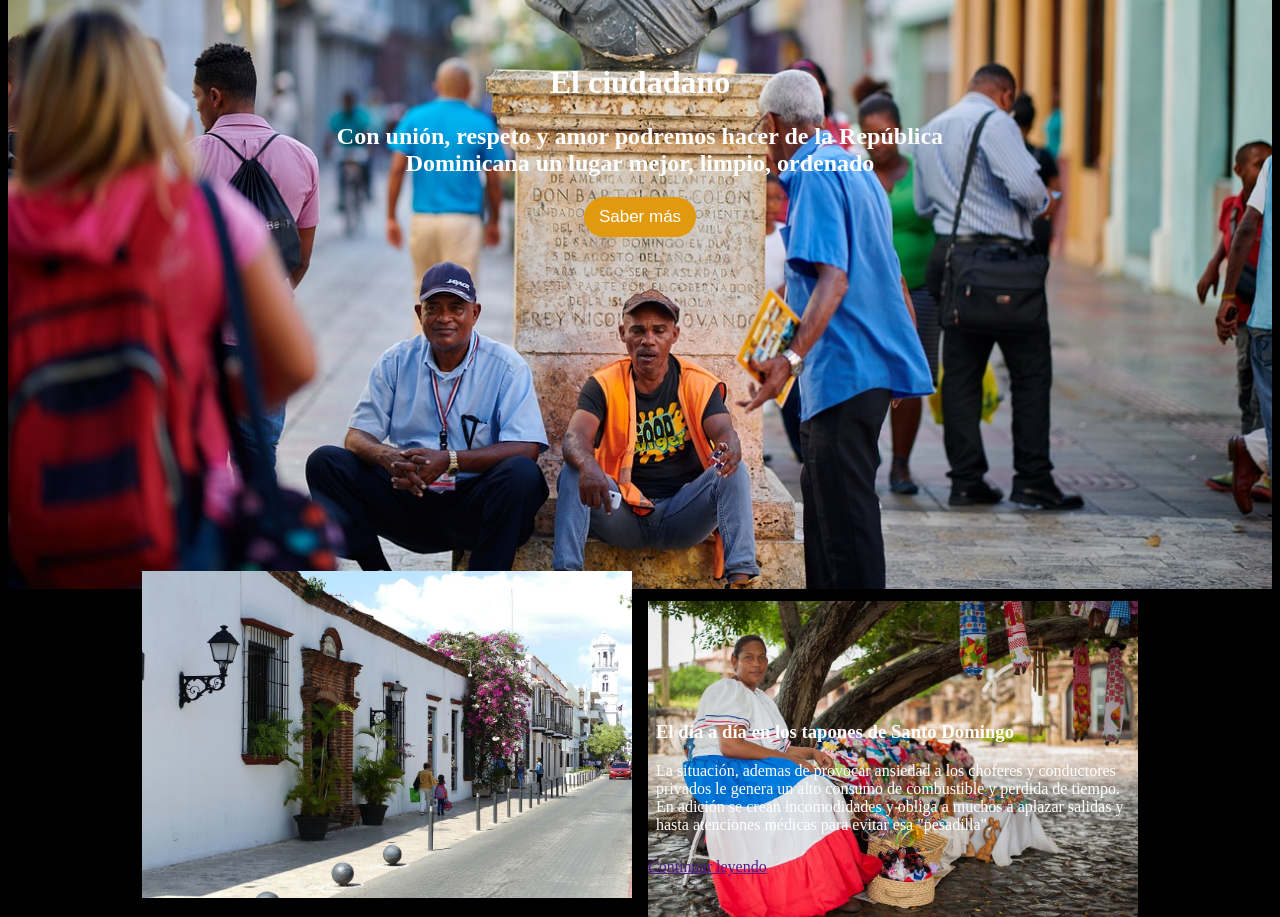
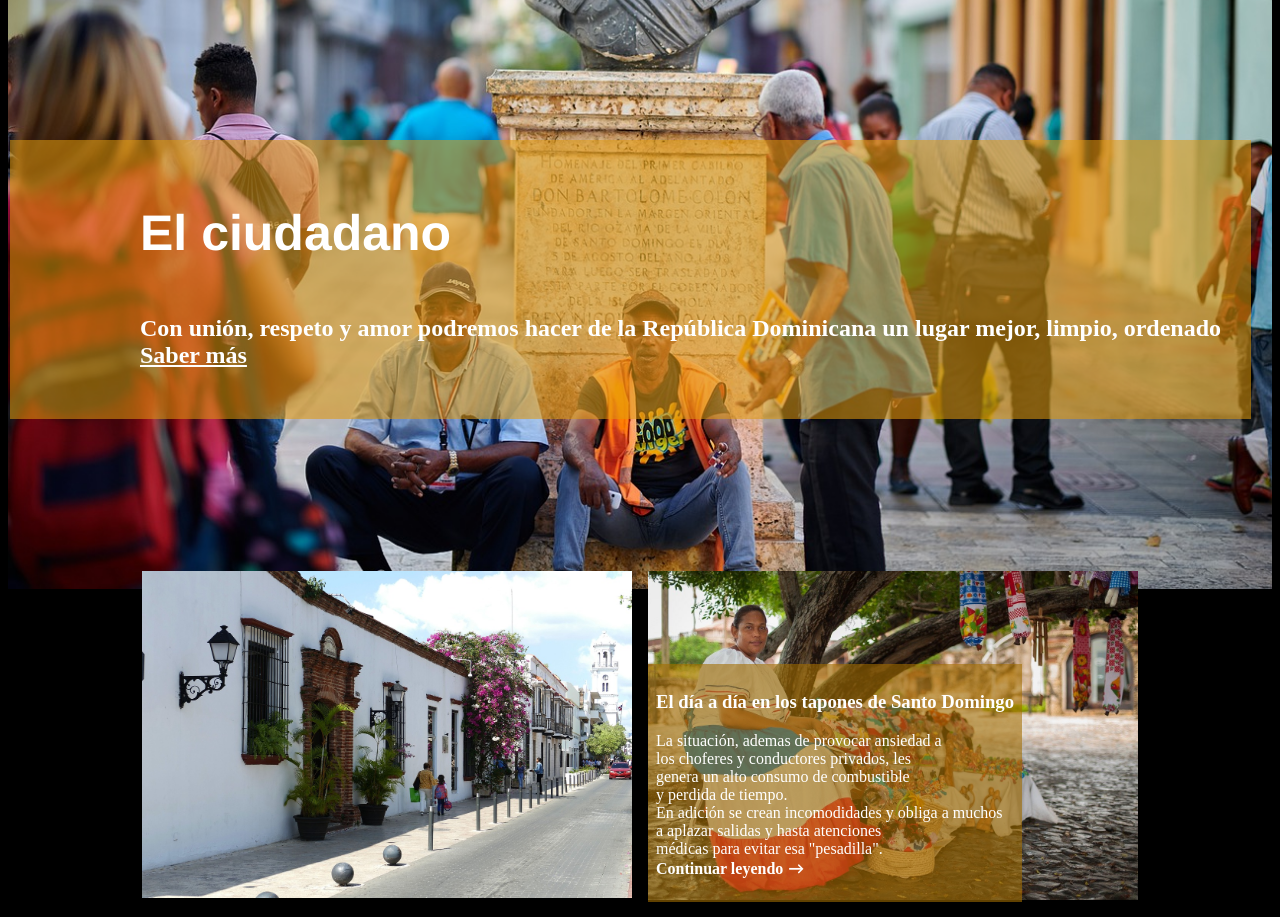
Before and after one commit to Marvilgarcia015/el-ciudadano, a plain HTML site: page index.html in a window 1280 px wide. Shown: the part 260-1177 px from the top of the page. Drawn offline with Linux system fonts and the light colour scheme.

Commit message:
text box changes

```diff
--- a/index.html
+++ b/index.html
@@ -38,10 +38,9 @@
                 <h1>El ciudadano</h1>
                 <p>
                 <h2>Con unión, respeto y amor podremos hacer de la República Dominicana un lugar mejor, limpio, ordenado
-                </h2>
+                <br><a href="">Saber más</a></h2>
                 </p>
-                <button>Saber más</button>
-            </div>
+
         </div>
     </header>
     <!-- Slideshow container -->
@@ -62,11 +61,11 @@
             <img src="imagen-4.jpg" style="width:100%">
             <div class="text-1">
                 <h3>El día a día en los tapones de Santo Domingo</h3>
-                <p>La situación, ademas de provocar ansiedad a los choferes y conductores privados le genera un alto
-                    consumo de combustible y perdida de tiempo.<br>En adición se crean incomodidades y obliga a muchos a
-                    aplazar salidas y hasta atenciones médicas para evitar esa "pesadilla".</p>
+                <p>La situación, ademas de provocar ansiedad a <br>los choferes y conductores privados, les<br> genera un alto
+                    consumo de combustible<br> y perdida de tiempo.<br>En adición se crean incomodidades y obliga a muchos <br>a
+                    aplazar salidas y hasta atenciones<br> médicas para evitar esa "pesadilla".<br><a href="">Continuar leyendo</a></p>
             </div>
-            <a href="">Continuar leyendo</a>
+
         </div>
     </div>
 
--- a/style.css
+++ b/style.css
@@ -1,6 +1,3 @@
-
-
-
 body{
   background-color:black ;
 }
@@ -26,8 +23,6 @@ nav{
 
 
 
-
-}
 .slide-img{
   width: 100%;
 }
@@ -46,21 +41,35 @@ footer{
   align-content: right;
 
 
+
 }
 
 h1, h2, h3{
   color: white;
 }
 .hero-text {
-    text-align: center;
-    position: absolute;
+  text-align: left;
+  position:absolute;
   top: 50%;
-    left: 50%;
-    transform: translate(-50%, -50%);
+  left: 10px;
   color: white;
+  background-color: #e19a0d8f;
+  padding: 20px;
+
+
 }
 
+ .text-1 a::after{
+  content: "\2192";
+  margin-left: 5px;
+  font-family:'Gill Sans', 'Gill Sans MT', Calibri, 'Trebuchet MS', sans-serif;
 
+ }
+ .text-1 a{
+   text-decoration:none ;
+   color: #fff;
+   font-weight: bold;
+ }
 
 nav a {
   text-align: center;
@@ -143,8 +152,6 @@ button:hover {
 }
 
 .social-media-1{
-    display:;
-
   grid-column: 5/5;
   grid-row: 1/1;
   align-self: center;
@@ -162,7 +169,7 @@ nav ul a:hover{
   grid-column: 1/3;
   align-self: center;
   padding: 00.5em;
-    width: 1000px;
+  width: 50em;
   grid-row: 1/1;
 
 
@@ -188,16 +195,22 @@ nav ul{
   grid-column: 2/6;
   margin-top: -30px;
   padding: 0.5em;
+
 }
 .slide-img-2{
   grid-column: 2/6;
   margin-top: 10px;
   padding: 0.5em;
+
 }
 .slide-img-3{
   grid-column: 6/10;
   grid-row: 1/1;
   padding: 0.5em;
+  margin-top: -30px;
+
+
+
 
 
 
@@ -207,6 +220,26 @@ nav ul{
   grid-column: 6/1;
   grid-row: 1/1;
   padding: 00.5em;
+  margin-top: -15em;
+  background-color: #a36d0098;
+  position: absolute;
 
-    margin-top: -15em;
 }
+.hero-text h1{
+  font-family: 'Franklin Gothic Medium', 'Arial Narrow', Arial, sans-serif;
+  font-size: 50px;
+  margin-left: 30px;
+
+
+}
+.hero-text a{
+  color: #fff;
+}
+.hero-text h1, h2{
+  margin-left: 100px;
+  padding: 10px;
+}
+.footpage h6{
+  margin-top: 9px;
+  margin-bottom: -1px;
+}
```
Lines whose indentation alone changed are shown as unchanged.
